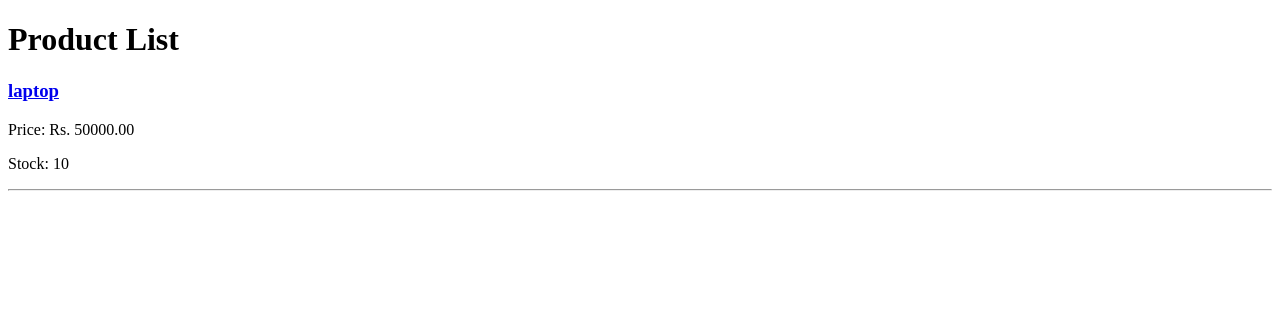
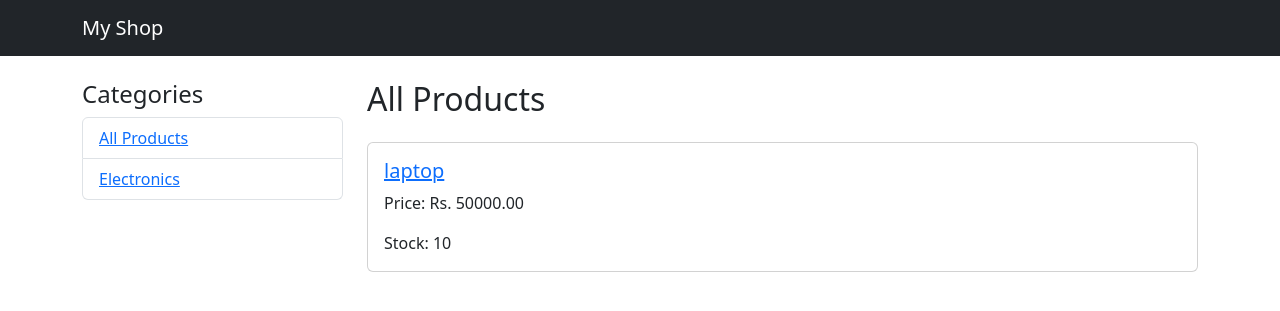
Before and after one commit to maunta91/ecommerce-backend-django, a Django app: page / in a window 1280 px wide. Shown: the top 311 px of the page. Run offline with Django 5.2, Linux system fonts and the light colour scheme; data comes from the database, SQL or seed files in the repository.

Commit message:
category added

```diff
--- a/store/templates/store/product_list.html
+++ b/store/templates/store/product_list.html
@@ -1,23 +1,51 @@
-<!DOCTYPE html>
-<html>
-<head>
-    <title>Products</title>
-</head>
-<body>
-    <h1>Product List</h1>
+{% extends 'store/base.html' %}
+
+{% block title %}
+    {% if category %}{{ category.name }}{% else %}Products{% endif %}
+{% endblock %}
+
+{% block content %}
+<div class="row">
+
+    <!-- Categories Sidebar -->
+    <div class="col-md-3">
+        <h4>Categories</h4>
+        <ul class="list-group">
+            <li class="list-group-item">
+                <a href="{% url 'store:product_list' %}">All Products</a>
+            </li>
+            {% for c in categories %}
+                <li class="list-group-item">
+                    <a href="{% url 'store:product_list_by_category' c.slug %}">
+                        {{ c.name }}
+                    </a>
+                </li>
+            {% endfor %}
+        </ul>
+    </div>
+
+    <!-- Products -->
+    <div class="col-md-9">
+        <h2 class="mb-4">
+            {% if category %}{{ category.name }}{% else %}All Products{% endif %}
+        </h2>
 
         {% for product in products %}
-        <div>
-            <h3><a href="{% url 'store:product_detail' product.slug %}">
+            <div class="card mb-3">
+                <div class="card-body">
+                    <h5 class="card-title">
+                        <a href="{% url 'store:product_detail' product.slug %}">
                             {{ product.name }}
                         </a>
-</h3>
-            <p>Price: Rs. {{ product.price }}</p>
-            <p>Stock: {{ product.stock }}</p>
-            <hr>
+                    </h5>
+                    <p class="card-text">Price: Rs. {{ product.price }}</p>
+                    <p class="card-text">Stock: {{ product.stock }}</p>
+                </div>
             </div>
         {% empty %}
             <p>No products available.</p>
         {% endfor %}
-</body>
-</html>
+    </div>
+
+</div>
+{% endblock %}
--- a/store/urls.py
+++ b/store/urls.py
@@ -5,5 +5,6 @@ app_name = 'store'
 
 urlpatterns = [
     path('', views.product_list, name='product_list'),
+    path('category/<slug:category_slug>/', views.product_list, name='product_list_by_category'),
     path('<slug:slug>/', views.product_detail, name='product_detail'),
 ]
--- a/store/views.py
+++ b/store/views.py
@@ -1,9 +1,14 @@
 from django.shortcuts import render, get_object_or_404
-from .models import Product
+from .models import Category, Product
 
-def product_list(request):
+def product_list(request, category_slug=None):
+    category = None
+    categories = Category.objects.all()
     products = Product.objects.filter(available=True)
-    return render(request, 'store/product_list.html', {'products': products})
+    if category_slug:
+        category = get_object_or_404(Category, slug=category_slug)
+        products = products.filter(category=category)
+    return render(request, 'store/product_list.html', {'category': category, 'categories': categories, 'products': products})
 
 def product_detail(request, slug):
     product = get_object_or_404(Product, slug=slug, available=True)
```
Lines whose indentation alone changed are shown as unchanged.
